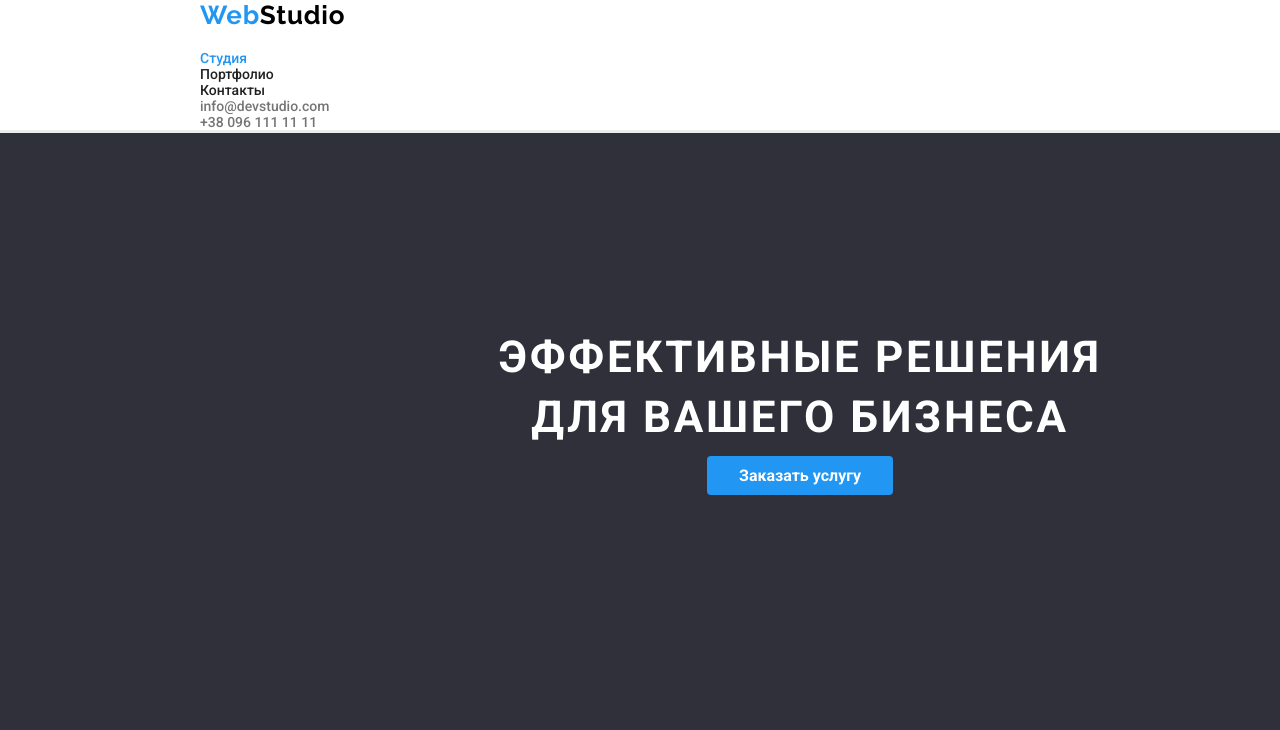
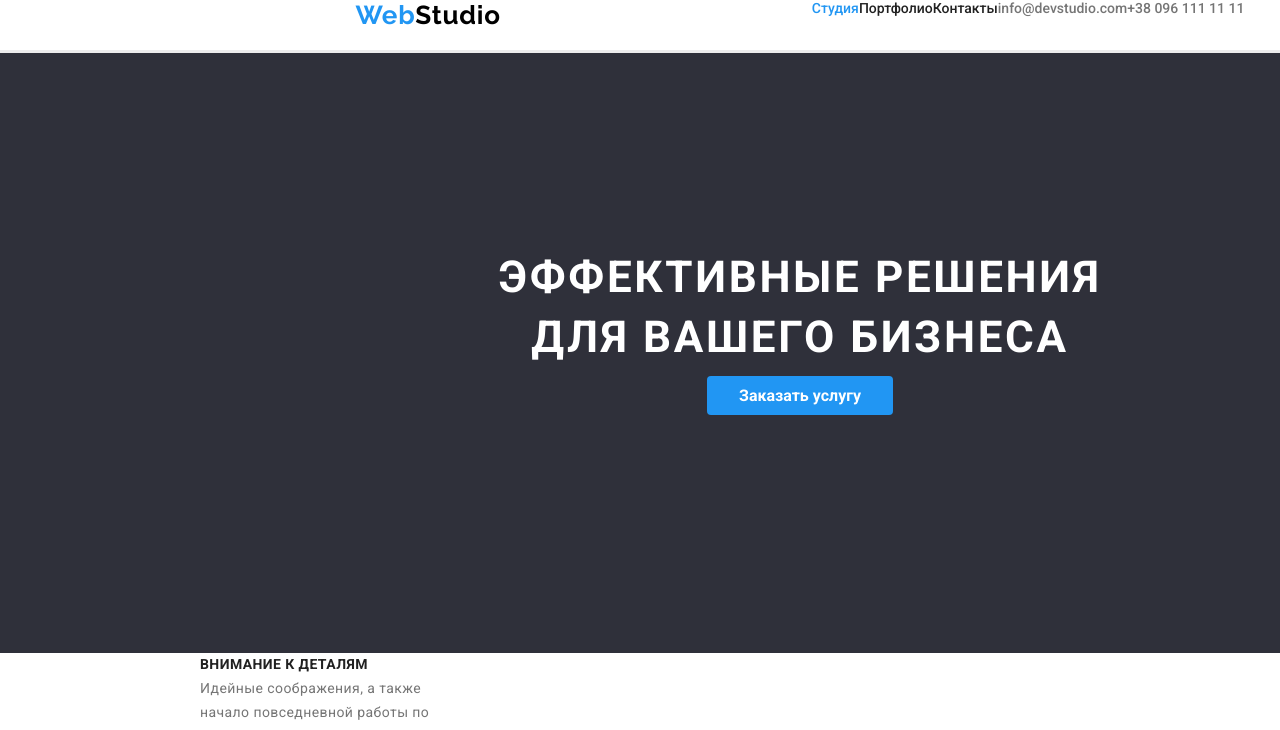
Before and after one commit to AnatolBielow/goit-markup-hw-02, a plain HTML site: page index.html in a window 1280 px wide. Shown: the top 730 px of the page. Drawn offline with Linux system fonts and the light colour scheme.

Commit message:
footer margin, text

```diff
--- a/css/styles.css
+++ b/css/styles.css
@@ -69,6 +69,7 @@ a {
 
 /*---Logo---*/
 .logo {
+    margin: 0 auto;
     font-family: var(--logo-font);
     font-size: 26px;
     font-weight: 700;
@@ -87,6 +88,23 @@ a {
 }
 /*---Logo---*/
 
+
+header a {
+    display: inline-block;
+}
+.nav-list {
+    display: flex;
+}
+.contacts {
+    display: flex;
+}
+header .container {
+    display: flex;
+}
+.menu {
+
+    display: flex;
+}
 .nav-list a:hover,
 .nav-list a:focus,
 .contacts a:hover,
@@ -183,6 +201,7 @@ a {
 }
 .name {
     color: var(--header-color);
+    font-weight: 500;
 }
 /*------Footer Section-------*/
 .footer {
@@ -198,7 +217,7 @@ a {
 
     font-style: normal;
     margin-bottom: 10px;
-    margin-left: 215px;
+
 }
 .adress-link {
     color: var(--adress-link-color);
--- a/index.html
+++ b/index.html
@@ -16,8 +16,8 @@
             <div class="logo">
                 <a href="#" class="web">Web<span class="studio1">Studio</span></a>
             </div>
-                <ul>
-                    <li>
+                <ul class="menu">
+                    <li class="menu-list">
                         <div>
                             <nav class="navigation">
                                 <ul class="nav-list">
@@ -29,11 +29,11 @@
                         </div>
                     </li>
 
-                    <li>
+                    <li class="menu-list">
                         <div>
-                            <ul>
-                                <li class="contacts"><a href="mailto:info@devstudio.com">info@devstudio.com</a></li>
-                                <li class="contacts"><a href="tel:+380961111111">+38 096 111 11 11</a></li>
+                            <ul class="contacts">
+                                <li><a href="mailto:info@devstudio.com">info@devstudio.com</a></li>
+                                <li><a href="tel:+380961111111">+38 096 111 11 11</a></li>
                             </ul>
                         </div>
                     </li>
```
